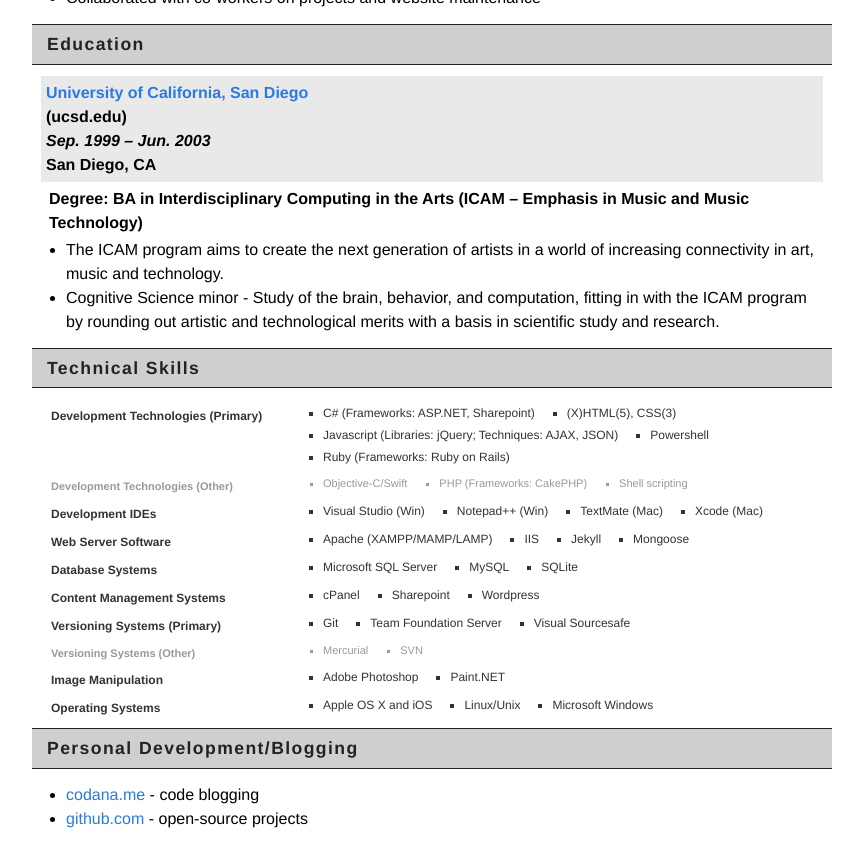
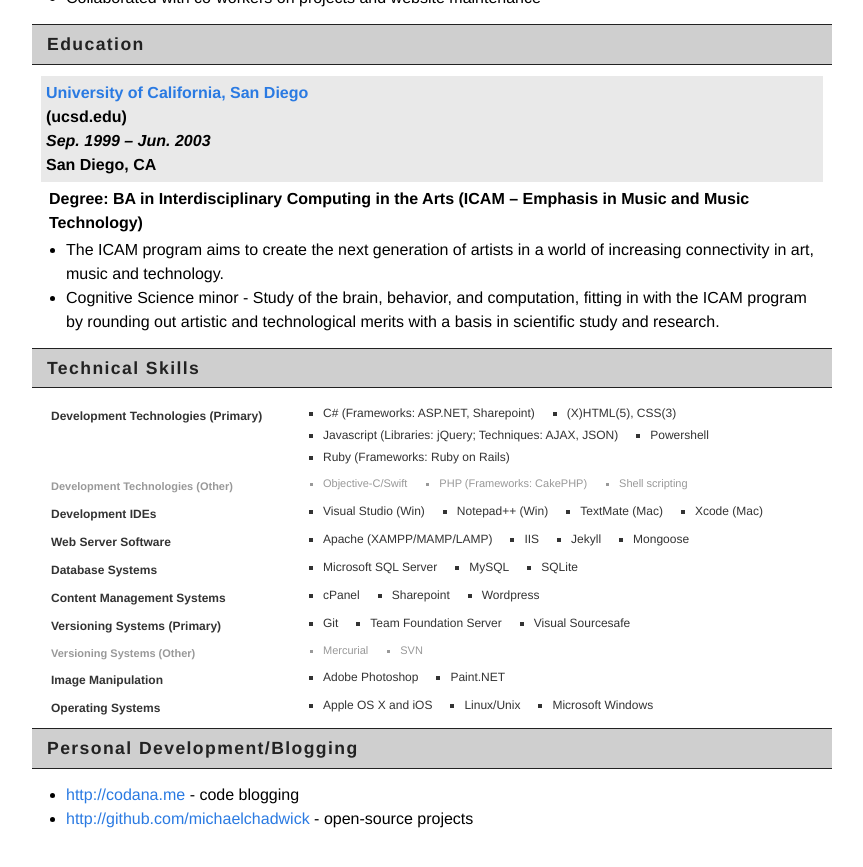
Before and after one commit to michaelchadwick/codana.me, a Jekyll site: the page built from resume/index_print.html, in a window 1280 px wide and 900 px high, scrolled down 2351 px. Shown: the top 867 px of the window, without its empty margins (208-1071 px from the left). Built offline with Jekyll 4.4.1, drawn with Linux system fonts in a browser that asks for light colours; some of the changed lines change nothing that is shown.

Commit message:
changed blogging links to be full so they look right on resume printing

```diff
--- a/_includes/resume_content_web.html
+++ b/_includes/resume_content_web.html
@@ -258,8 +258,8 @@
 <div class="jobdesc">
 
   <ul>
-    <li><a href="http://codana.me">codana.me</a> - code blogging</li>
-    <li><a href="http://github.com/michaelchadwick">github.com</a> - open-source projects</li>
+    <li><a href="http://codana.me">http://codana.me</a> - code blogging</li>
+    <li><a href="http://github.com/michaelchadwick">http://github.com/michaelchadwick</a> - open-source projects</li>
   </ul>
 
 </div>
```
